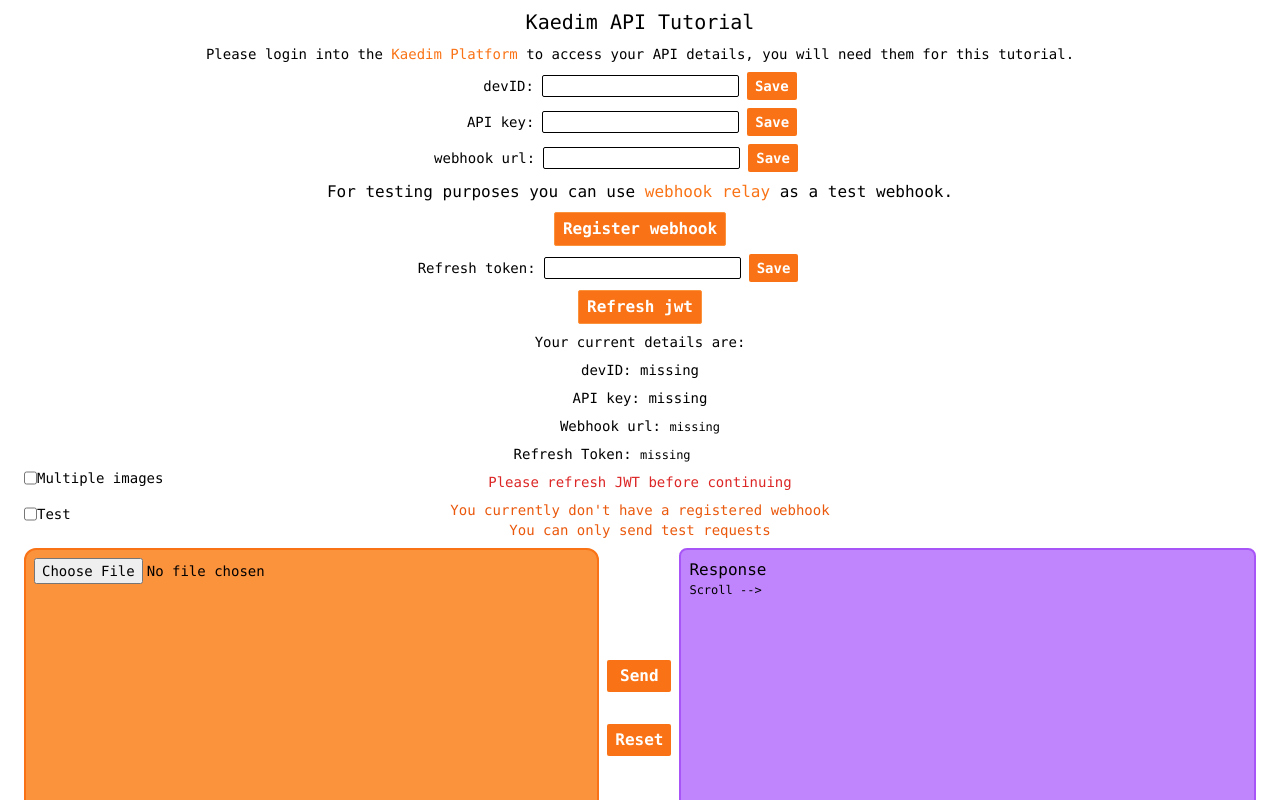
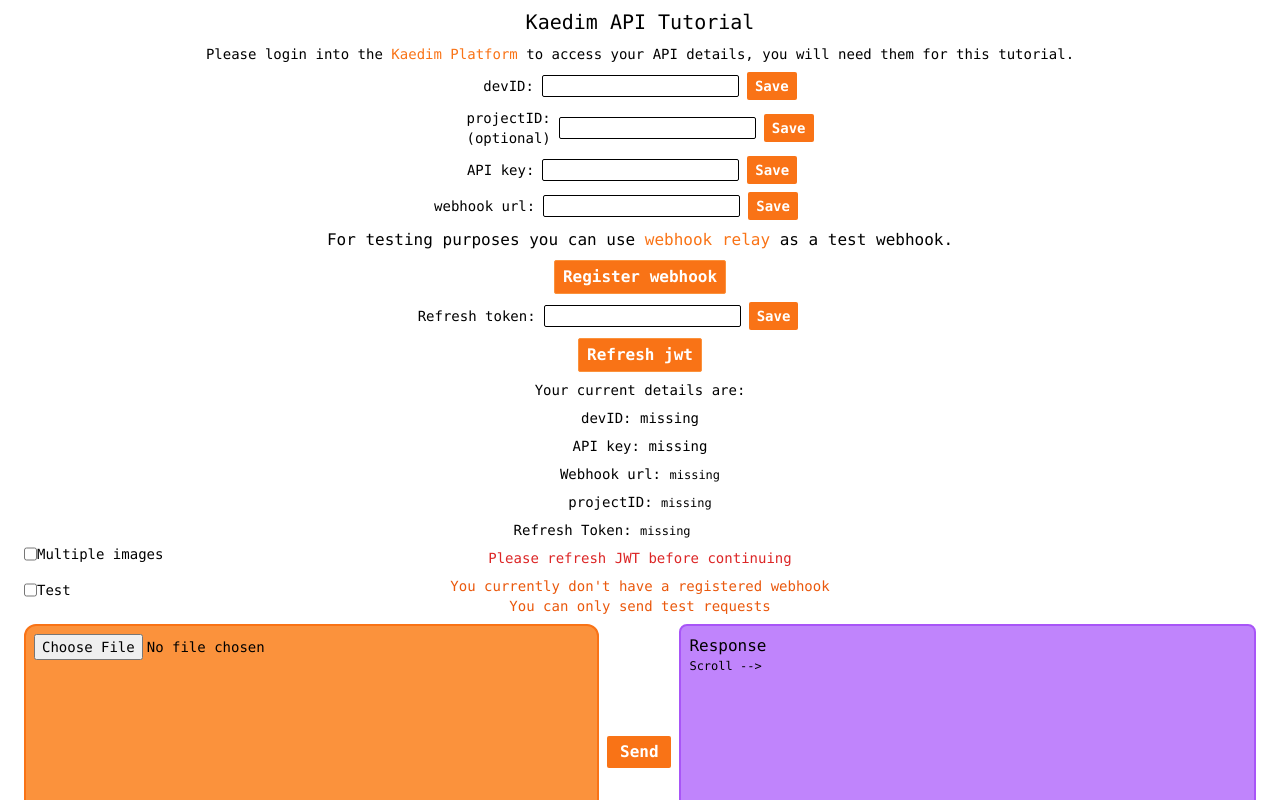
Before and after one commit to Kaedim/API_Implementation, a React (Create React App) app: page / in a window 1280 px wide. Shown: the top 800 px of the page. Built offline with nearby package versions, Linux system fonts and the light colour scheme.

Commit message:
added projectID

```diff
--- a/src/App.js
+++ b/src/App.js
@@ -8,8 +8,10 @@
   const [resetImage, setResetImage] = useState(false);
   const [inputType, setInputType] = useState("single");
   const [devID, setDevID] = useState("");
+  const [projectID, setProjectID] = useState("");
   const [APIkey, setAPIkey] = useState("");
   const [webhook, setWebhook] = useState("");
+  const [refreshToken, setRefreshToken] = useState("");
   const [errorOccurred, setErrorOccurred] = useState(false);
   const [errorMessage, setErrorMessage] = useState("");
   const [test, setTest] = useState(false);
@@ -21,7 +23,9 @@
     refreshToken: "",
     jwt: "",
     webhookRegistered: false,
+    projectID: "",
   });
+
 
   async function handleDetailSave(type, value) {
     if (type === "devID") {
@@ -55,6 +59,13 @@
         ...currentDetails,
         jwt: value,
       });
+    } else if (type === "projectID") {
+      localStorage.setItem("projectID", projectID);
+      setCurrentDetails({
+        ...currentDetails,
+        projectID: projectID,
+      });
+      console.log("value", value);
     } else if (type === "savedHook") {
       // console.log("savedHook", savedHook);
       localStorage.setItem("savedHook", true);
@@ -83,6 +94,9 @@
       const localJwt = localStorage.getItem("jwt")
         ? localStorage.getItem("jwt")
         : "";
+      const localProjectID = localStorage.getItem("projectID")
+        ? localStorage.getItem("projectID")
+        : "";
       const localSavedHook = localStorage.getItem("savedHook");
       setCurrentDetails({
         devID: localDev,
@@ -91,6 +105,7 @@
         refreshToken: localRefresh,
         jwt: localJwt,
         webhookRegistered: localSavedHook,
+        projectID: localProjectID,
       });
     }
     return () => {
@@ -122,6 +137,7 @@
           formData.append("devID", currentDetails["devID"]);
           formData.append("jwt", currentDetails["jwt"]);
           formData.append("test", test);
+          formData.append("projectID", currentDetails["projectID"]);
           if (imgFiles[0]) {
             imgFiles.forEach((image, index) => {
               formData.append(`image-${index}`, image);
@@ -171,10 +187,11 @@
         const data = await res.json();
         console.log("data", data);
         if (data.status === "success") {
-          handleDetailSave({
-            ...currentDetails,
-            jwt: data.jwt,
-          });
+          handleDetailSave(
+            "jwt",
+            data.jwt,
+          );
+          console.log("jwt", currentDetails["jwt"]);
           // setJwt(data.jwt);
           // handleDetailSave("jwt");
         }
@@ -283,6 +300,23 @@
           Save
         </button>
       </div>
+      <div className="flex flex-row gap-2 text-sm items-center">
+        <div className="flex flex-col"> <span>projectID:</span>(optional) </div>
+        <input
+          type="text"
+          className="border border-black focus:outline-none rounded-sm px-2 flex-auto"
+          onChange={(e) => {
+            setProjectID(e.target.value);
+          }}
+        />
+        <button
+          type="button"
+          className={`bg-orange-500 hover:bg-orange-400 text-white font-bold py-1 px-2 rounded-sm flex-auto`}
+          onClick={() => {handleDetailSave("projectID"); console.log("projectID", currentDetails["projectID"])}}
+        >
+          Save
+        </button>
+      </div>
       <div className="-ml-4 flex flex-row gap-2 text-sm items-center">
         <div>API key:</div>
         <input
@@ -342,14 +376,14 @@
         <input
           type="text"
           className="border border-black focus:outline-none rounded-sm px-2"
-          // onChange={(e) => {
-          //   setRefreshToken(e.target.value);
-          // }}
+          onChange={(e) => {
+            setRefreshToken(e.target.value);
+          }}
         />
         <button
           type="button"
           className={`bg-orange-500 hover:bg-orange-400 text-white font-bold py-1 px-2 rounded-sm `}
-          onClick={() => handleDetailSave("refresh")}
+          onClick={() => handleDetailSave("refresh", refreshToken)}
         >
           Save
         </button>
@@ -387,6 +421,14 @@
             {currentDetails["webhook"] === ""
               ? "missing"
               : currentDetails["webhook"]}
+          </span>
+        </div>
+        <div>
+          projectID:{" "}
+          <span className="text-xs">
+            {currentDetails["projectID"] === ""
+              ? "missing"
+              : currentDetails["projectID"]}
           </span>
         </div>
         <div className="text-ellipsis w-2/3 overflow-hidden whitespace-nowrap">
--- a/src/server.js
+++ b/src/server.js
@@ -3,7 +3,6 @@
 const express = require("express");
 const fetch = require("node-fetch");
 const FormData = require("form-data");
-const { Readable } = require("stream");
 // import fetch from "node-fetch";
 const app = express();
 app.use(express.static("public"));
@@ -54,16 +53,13 @@
 // route from frontend to request backend
 app.post("/process", upload.any("image"), async (req, res, next) => {
   try {
-    const body = {
-      devID: req.body.devID,
-      highDetail: false,
-      test: req.body.test,
-    };
     let formData = new FormData();
     formData.append("devID", req.body.devID);
     formData.append("polycount", 20000);
+    formData.append("height", 200);
     formData.append("test", req.body.test);
     formData.append("LoQ", "standard");
+    formData.append("projectID", req.body.projectID);
 
     if (req.files && req.files[0]) {
       req.files.forEach((image, index) => {
@@ -75,6 +71,7 @@
       formData.append("image", req.file.buffer, {
         filename: req.file.originalname,
       });
+
     }
     const results = await fetch("https://api.kaedim3d.com/api/v1/process", {
       method: "POST",
@@ -107,6 +104,7 @@
       },
     });
     const data = await results.json();
+    console.log('refresh data', data);
     res.status(200).json(data);
 
     next();
```
